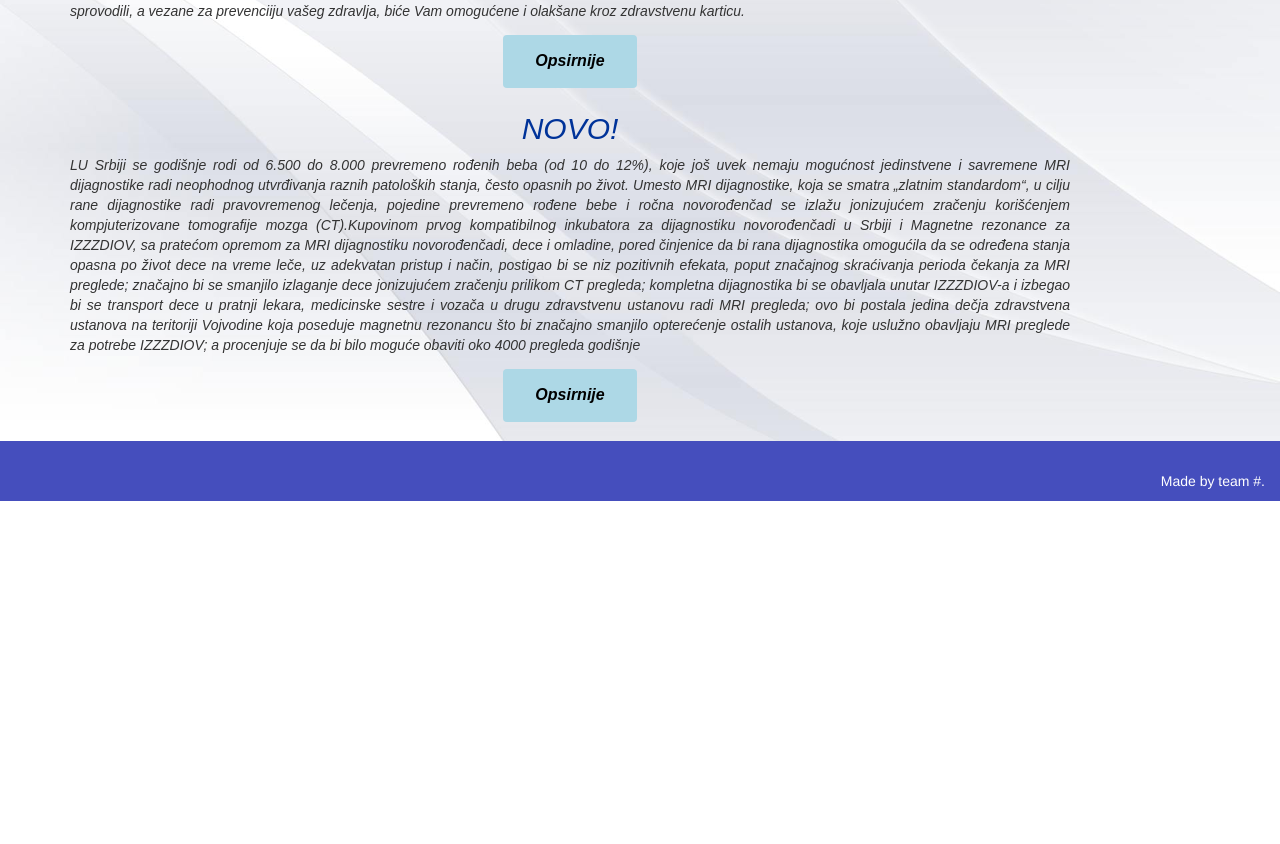
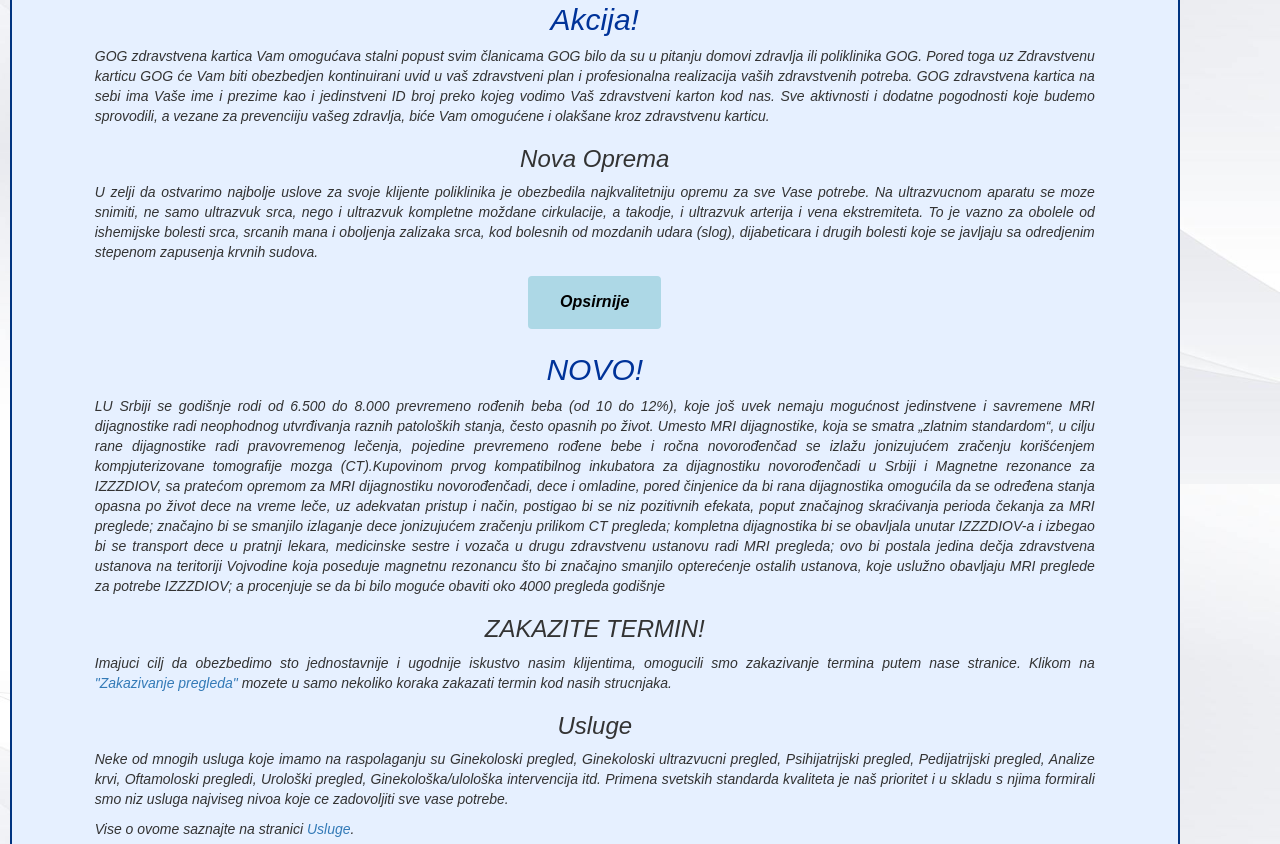
Before and after one commit to rristovic/poliklinikagog2016, a plain HTML site: page index.html in a window 1280 px wide. Shown: the part 1116-1960 px from the top of the page. Before the commit the page ends 1617 px from the top, so only its background shows below. Drawn offline with nearby package versions, Linux system fonts and the light colour scheme; a script that the page names is missing.

Commit message:
glavna  + background i tekst

```diff
--- a/css/style.css
+++ b/css/style.css
@@ -162,6 +162,19 @@ p{
 	letter-spacing: 1px;
 	width:70%;
 }
+
+#container-vesti{
+	border-style: solid;
+	border-width: 2px;
+	border-color: #003380;
+	margin-right: -100%;
+	margin-left: 5%;
+	padding: 15%;
+	background-color: #e6f0ff;
+	border-radius: 2%;
+	float: right;
+}
+
 .btn{
 	background-color: lightblue;
     border: none;
@@ -234,6 +247,7 @@ div.gal{
 	font-family: arial;
 	padding: 0 10px 15px 10px;
 }
+
 #vizijaimisija p{
 	background:none;
 	font-style: italic;
--- a/index.html
+++ b/index.html
@@ -78,6 +78,7 @@
         <img id="2"src="assets/slider2.jpg" border="0">
         <img id="3"src="assets/slider3.jpg" border="0">
       </div>
+      <div id="container-vesti">
         <div class="div-Vesti">
         <h2 id="vesti">VESTI</h2>
          <p> Proces akreditacije zdravstvenih ustanova je proces kontinuiranog unapređenja kvaliteta rada i bezbednosti pacijenta.
@@ -99,17 +100,27 @@
         Pored toga uz Zdravstvenu karticu GOG će Vam biti obezbedjen kontinuirani uvid u vaš zdravstveni plan i profesionalna realizacija vaših zdravstvenih potreba.
 
         GOG zdravstvena kartica na sebi ima Vaše ime i prezime kao i jedinstveni ID broj preko kojeg vodimo Vaš zdravstveni karton kod nas. Sve aktivnosti i dodatne pogodnosti koje budemo sprovodili, a vezane za prevenciiju vašeg zdravlja, biće Vam omogućene i olakšane kroz zdravstvenu karticu.</p>
-        <a href="#" class="btn">Opsirnije</a>
+
+        <h3>Nova Oprema</h3>
+        <p>U zelji da ostvarimo najbolje uslove za svoje klijente poliklinika je obezbedila najkvalitetniju opremu za sve Vase potrebe. Na ultrazvucnom aparatu se moze snimiti, ne samo ultrazvuk srca, nego i ultrazvuk kompletne moždane cirkulacije, a takodje, i ultrazvuk arterija i vena ekstremiteta. To je vazno za obolele od ishemijske bolesti srca, srcanih mana i oboljenja zalizaka srca, kod bolesnih od mozdanih udara (slog), dijabeticara i drugih bolesti koje se javljaju sa odredjenim stepenom zapusenja krvnih sudova.</p></p>
+        <a href="oprema.html" class="btn">Opsirnije</a>
         </div>
 
 
         <div class="div-Vesti">
         <h2>NOVO!</h2>
         <p>LU Srbiji se godišnje rodi od 6.500 do 8.000 prevremeno rođenih beba (od 10 do 12%), koje još uvek nemaju mogućnost jedinstvene i savremene MRI dijagnostike radi neophodnog utvrđivanja raznih patoloških stanja, često opasnih po život. Umesto MRI dijagnostike, koja se smatra „zlatnim standardom“, u cilju rane dijagnostike radi pravovremenog lečenja, pojedine prevremeno rođene bebe i ročna novorođenčad se izlažu jonizujućem zračenju korišćenjem kompjuterizovane tomografije mozga (CT).Kupovinom prvog kompatibilnog inkubatora za dijagnostiku novorođenčadi u Srbiji i Magnetne rezonance za IZZZDIOV, sa pratećom opremom za MRI dijagnostiku novorođenčadi, dece i omladine, pored činjenice da bi rana dijagnostika omogućila da se određena stanja opasna po život dece na vreme leče, uz adekvatan pristup i način, postigao bi se niz pozitivnih efekata, poput značajnog skraćivanja perioda čekanja za MRI preglede; značajno bi se smanjilo izlaganje dece jonizujućem zračenju prilikom CT pregleda; kompletna dijagnostika bi se obavljala unutar IZZZDIOV-a i izbegao bi se transport dece u pratnji lekara, medicinske sestre i vozača u drugu zdravstvenu ustanovu radi MRI pregleda; ovo bi postala jedina dečja zdravstvena ustanova na teritoriji Vojvodine koja poseduje magnetnu rezonancu što bi značajno smanjilo opterećenje ostalih ustanova, koje uslužno obavljaju MRI preglede za potrebe IZZZDIOV; a procenjuje se da bi bilo moguće obaviti oko 4000 pregleda godišnje</p>
-        <a href="#" class="btn">Opsirnije</a>
+        <p><h3>ZAKAZITE TERMIN!</h3>
+         <p>Imajuci cilj da obezbedimo sto jednostavnije i ugodnije iskustvo nasim klijentima, omogucili smo zakazivanje termina putem nase stranice. Klikom na <a href="zakazivanje.html">"Zakazivanje pregleda"</a> mozete u samo nekoliko koraka zakazati termin kod nasih strucnjaka.</p>
+         <h3>Usluge</h3>
+        <p>Neke od mnogih usluga koje imamo na raspolaganju su  Ginekoloski pregled, Ginekoloski ultrazvucni pregled, Psihijatrijski pregled, Pedijatrijski pregled, Analize krvi, Oftamoloski pregledi, Urološki pregled, Ginekološka/ulološka intervencija itd. Primena svetskih standarda kvaliteta je naš prioritet i u skladu s njima formirali smo niz usluga najviseg nivoa koje ce zadovoljiti sve vase potrebe.
+
+        <p>Vise o ovome saznajte na stranici <a href="usluge.html">Usluge</a>.</p></p>
+
+        <a href="usluge.html" class="btn">Opsirnije</a>
         </div>
 		 	</div>
-
+      </div>
 		</div>
 	</div>
 
```
